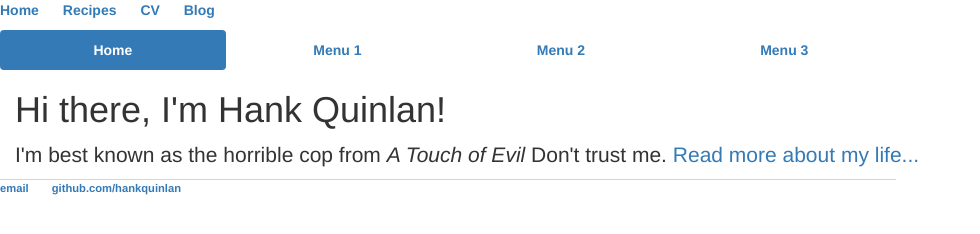
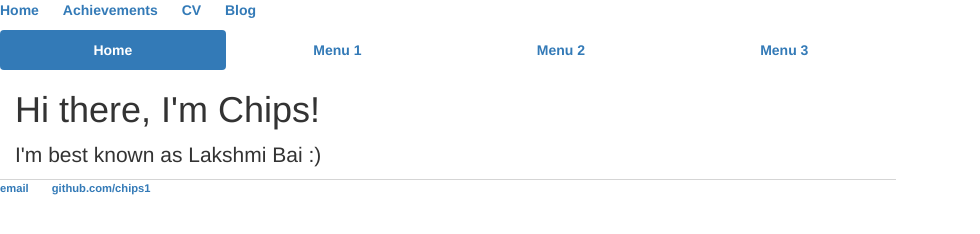
Before and after one commit to chips1/chips1.github.io, a plain HTML site: page index.html in a window 1280 px wide. Shown: the whole page, without its empty margins (0-980 px from the left). Drawn offline with nearby package versions, Linux system fonts and the light colour scheme.

Commit message:
Update index.html

```diff
--- a/index.html
+++ b/index.html
@@ -1,19 +1,19 @@
 <!DOCTYPE html>
 <html>
 	<head>
-		<title>Hank Quinlan, Horrible Cop</title>
+		<title>Chips, The Warrior!!!</title>
 		<!-- link to main stylesheet -->
 		<link rel="stylesheet" type="text/css" href="/css/main.css">
-		  <link rel="stylesheet" href="http://maxcdn.bootstrapcdn.com/bootstrap/3.3.4/css/bootstrap.min.css">
-  <script src="https://ajax.googleapis.com/ajax/libs/jquery/1.11.1/jquery.min.js"></script>
-  <script src="http://maxcdn.bootstrapcdn.com/bootstrap/3.3.4/js/bootstrap.min.js"></script>
+		<link rel="stylesheet" href="http://maxcdn.bootstrapcdn.com/bootstrap/3.3.4/css/bootstrap.min.css">
+  		<script src="https://ajax.googleapis.com/ajax/libs/jquery/1.11.1/jquery.min.js"></script>
+  		<script src="http://maxcdn.bootstrapcdn.com/bootstrap/3.3.4/js/bootstrap.min.js"></script>
 	</head>
 	<body>
 		<nav>
     		<ul>
 
         		<li><a href="/">Home</a></li>
-	        	<li><a href="/recipes">Recipes</a></li>
+	        	<li><a href="/achievements">Achievements</a></li>
         		<li><a href="/cv">CV</a></li>
         		<li><a href="/blog">Blog</a></li>
     		</ul>
@@ -26,14 +26,14 @@
 		</nav>
 		<div class="container">
     		<div class="blurb">
-        		<h1>Hi there, I'm Hank Quinlan!</h1>
-				<p>I'm best known as the horrible cop from <em>A Touch of Evil</em> Don't trust me. <a href="/about">Read more about my life...</a></p>
+        		<h1>Hi there, I'm Chips!</h1>
+				<p>I'm best known as Lakshmi Bai :)</p>
     		</div><!-- /.blurb -->
 		</div><!-- /.container -->
 		<footer>
     		<ul>
-        		<li><a href="mailto:hankquinlanhub@gmail.com">email</a></li>
-        		<li><a href="https://github.com/hankquinlan">github.com/hankquinlan</a></li>
+        		<li><a href="mailto:shilparaghu87@gmail.com">email</a></li>
+        		<li><a href="https://github.com/chips1">github.com/chips1</a></li>
 			</ul>
 		</footer>
 	</body>
```
